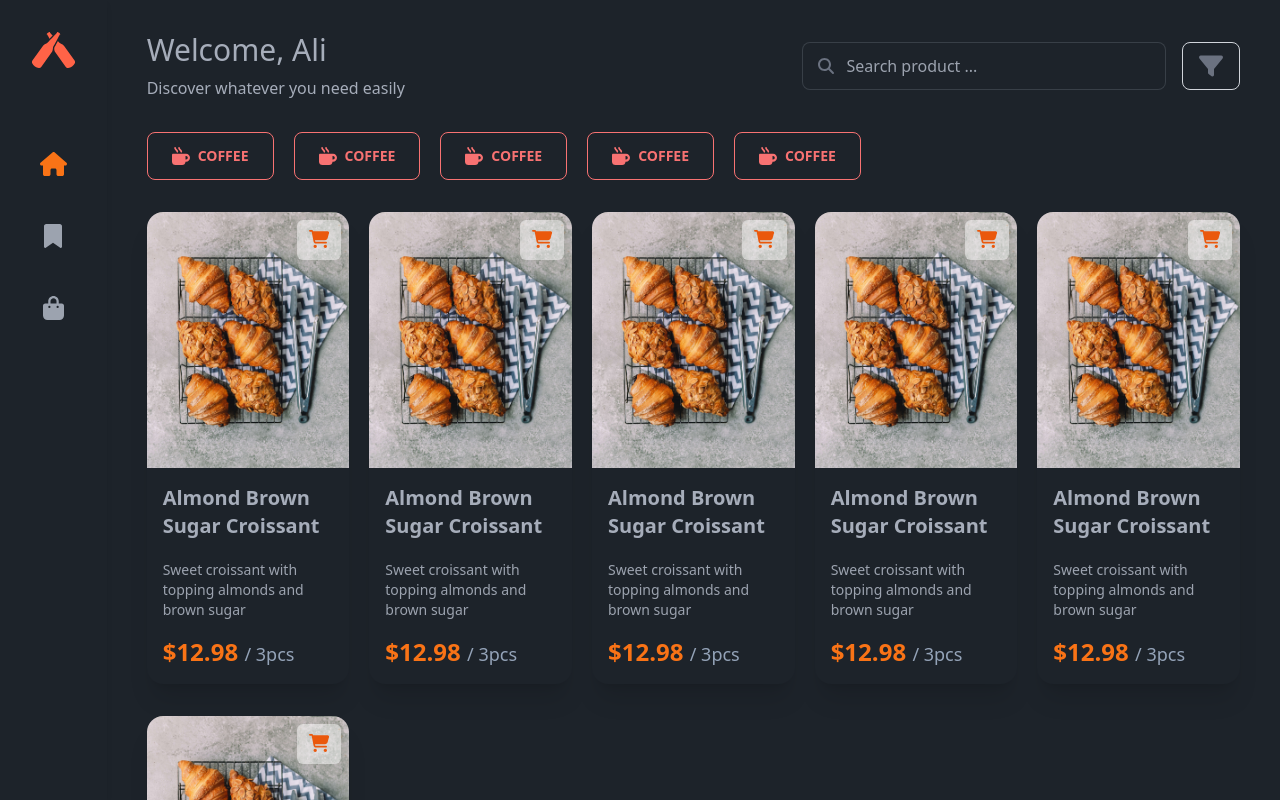
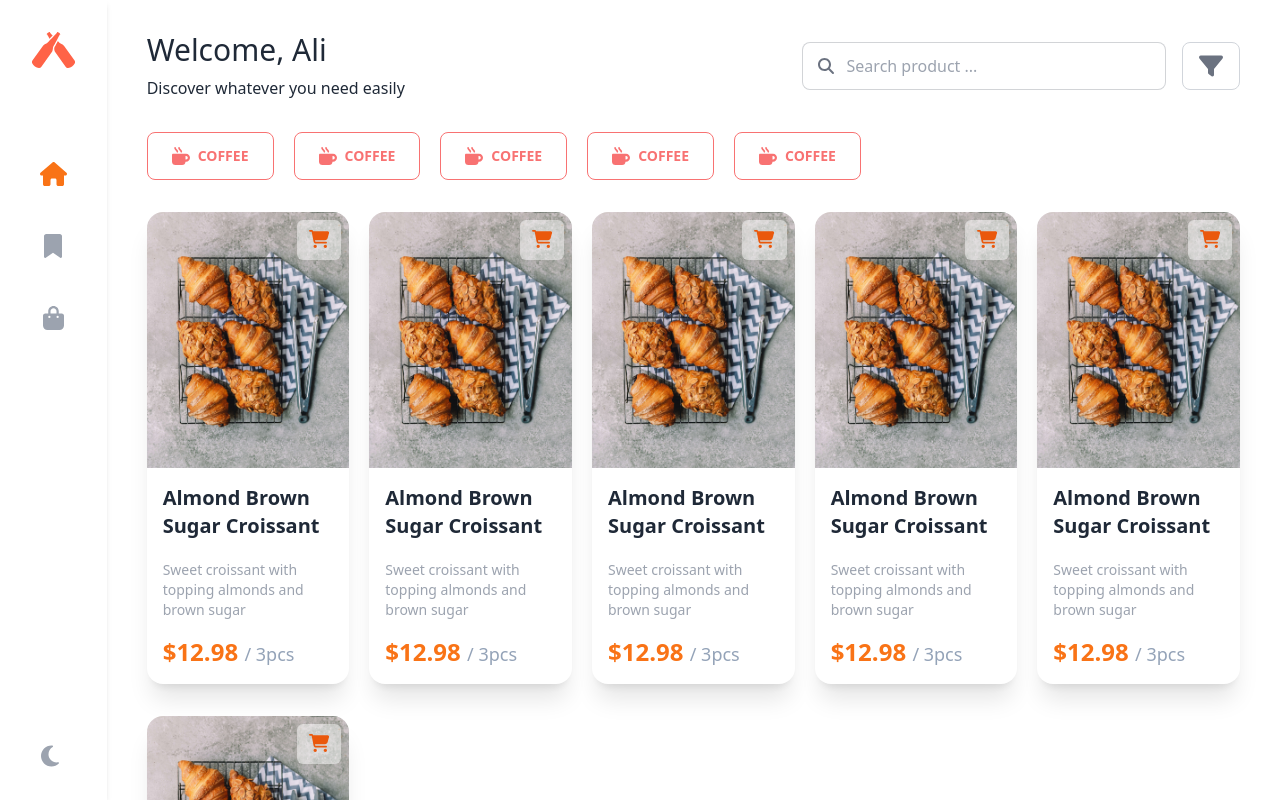
Before and after one commit to AliMohammadiKia/strapi_project, a React (Vite) app in the folder client/: page / in a window 1280 px wide. Shown: the top 800 px of the page. Built offline with nearby package versions, Linux system fonts and the light colour scheme.

Commit message:
add dark mode / light mode functionality

```diff
--- a/client/src/App.jsx
+++ b/client/src/App.jsx
@@ -1,18 +1,6 @@
 import Router from "./routes/Router";
-import useThemeDetector from "./hooks/useThemeDetector";
-import { useEffect } from "react";
 
 const App = () => {
-  const isDarkTheme = useThemeDetector();
-
-  useEffect(() => {
-    if (isDarkTheme) {
-      document.documentElement.setAttribute("data-theme", "light");
-    } else {
-      document.documentElement.setAttribute("data-theme", "dark");
-    }
-  }, [isDarkTheme]);
-
   return <Router />;
 };
 
--- a/client/src/components/Navbar/Navbar.jsx
+++ b/client/src/components/Navbar/Navbar.jsx
@@ -1,20 +1,48 @@
 import NavLinkItem from "./NavLinkItem";
+import useThemeDetector from "../../hooks/useThemeDetector";
+import { useEffect, useState } from "react";
 import { Link } from "react-router-dom";
 import {
   faHouse,
   faBookmark,
   faBagShopping,
+  faSun,
+  faMoon,
 } from "@fortawesome/free-solid-svg-icons";
+import { FontAwesomeIcon } from "@fortawesome/react-fontawesome";
 
 const Navbar = () => {
+  const isDarkThemeSystem = useThemeDetector();
+  const [theme, setTheme] = useState(
+    localStorage.getItem("theme")
+      ? localStorage.getItem("theme")
+      : isDarkThemeSystem
+      ? "dark"
+      : "light"
+  );
+
+  useEffect(() => {
+    localStorage.setItem("theme", theme);
+    const localTheme = localStorage.getItem("theme");
+    document.documentElement.setAttribute("data-theme", localTheme);
+  }, [theme]);
+
   const links = [
     { to: "/", icon: faHouse },
     { to: "/notes", icon: faBookmark },
     { to: "/shopping-cart", icon: faBagShopping },
   ];
 
+  const handleChangeTheme = (e) => {
+    if (e.target.checked) {
+      setTheme("dark");
+    } else {
+      setTheme("light");
+    }
+  };
+
   return (
-    <div className="w-1/12 h-screen bg-base shadow-md sticky top-0 left-0 flex flex-col items-center py-8">
+    <div className="w-1/12 h-screen bg-base shadow-md sticky top-0 left-0 flex flex-col items-center justify-between py-8">
       <Link to="/">
         <svg
           xmlns="http://www.w3.org/2000/svg"
@@ -26,13 +54,28 @@ const Navbar = () => {
           <path d="M401.3 49.9c-79.8 160.1-84.6 152.5-87.9 173.2l-5.2 32.8c-1.9 12-6.6 23.5-13.7 33.4L145.6 497.1c-7.6 10.6-20.4 16.2-33.4 14.6-40.3-5-77.8-32.2-95.3-68.5-5.7-11.8-4.5-25.8 3.1-36.4l148.9-207.9c7.1-9.9 16.4-18 27.2-23.7l29.3-15.5c18.5-9.8 9.7-11.9 135.6-138.9 1-4.8 1-7.3 3.6-8 3-.7 6.6-1 6.3-4.6l-.4-4.6c-.2-1.9 1.3-3.6 3.2-3.6 4.5-.1 13.2 1.2 25.6 10 12.3 8.9 16.4 16.8 17.7 21.1.6 1.8-.6 3.7-2.4 4.2l-4.5 1.1c-3.4.9-2.5 4.4-2.3 7.4.1 2.8-2.3 3.6-6.5 6.1zM230.1 36.4c3.4.9 2.5 4.4 2.3 7.4-.2 2.7 2.1 3.5 6.4 6 7.9 15.9 15.3 30.5 22.2 44 .7 1.3 2.3 1.5 3.3.5 11.2-12 24.6-26.2 40.5-42.6 1.3-1.4 1.4-3.5.1-4.9-8-8.2-16.5-16.9-25.6-26.1-1-4.7-1-7.3-3.6-8-3-.8-6.6-1-6.3-4.6.3-3.3 1.4-8.1-2.8-8.2-4.5-.1-13.2 1.1-25.6 10-12.3 8.9-16.4 16.8-17.7 21.1-1.4 4.2 3.6 4.6 6.8 5.4zM620 406.7L471.2 198.8c-13.2-18.5-26.6-23.4-56.4-39.1-11.2-5.9-14.2-10.9-30.5-28.9-1-1.1-2.9-.9-3.6.5-46.3 88.8-47.1 82.8-49 94.8-1.7 10.7-1.3 20 .3 29.8 1.9 12 6.6 23.5 13.7 33.4l148.9 207.9c7.6 10.6 20.2 16.2 33.1 14.7 40.3-4.9 78-32 95.7-68.6 5.4-11.9 4.3-25.9-3.4-36.6z" />
         </svg>
       </Link>
-      <ul className="mt-20 flex flex-col items-center gap-10">
+      <ul className="-mt-80 flex flex-col items-center gap-10">
         {links.map((link, index) => (
           <li key={index}>
             <NavLinkItem to={link.to} icon={link.icon} />
           </li>
         ))}
       </ul>
+      <label className="swap swap-rotate">
+        <input
+          type="checkbox"
+          onChange={handleChangeTheme}
+          checked={theme === "dark" ? true : false}
+        />
+        <FontAwesomeIcon
+          icon={faMoon}
+          className="swap-off text-2xl text-gray-400"
+        />
+        <FontAwesomeIcon
+          icon={faSun}
+          className="swap-on text-2xl text-gray-400"
+        />
+      </label>
     </div>
   );
 };
```
